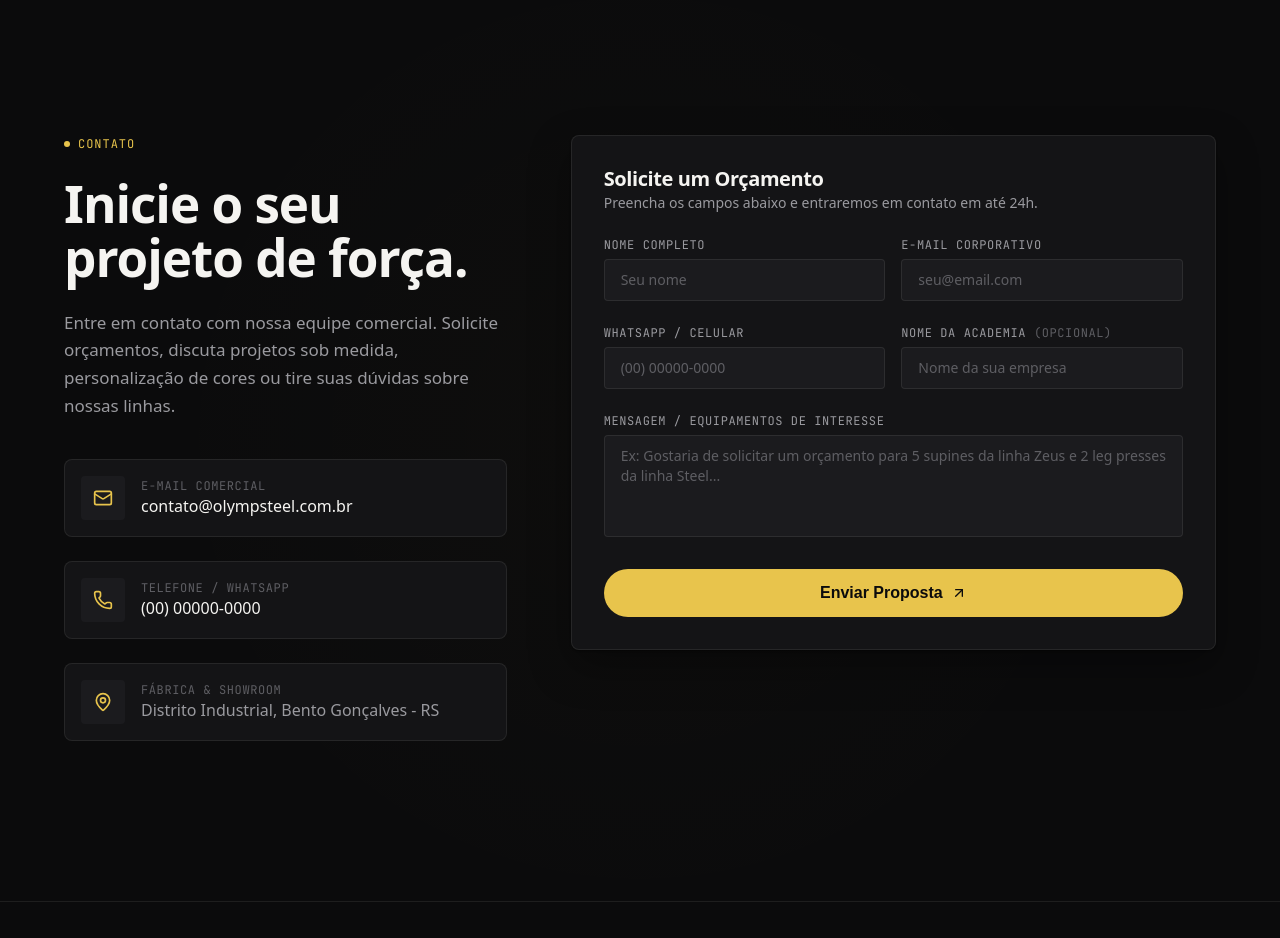
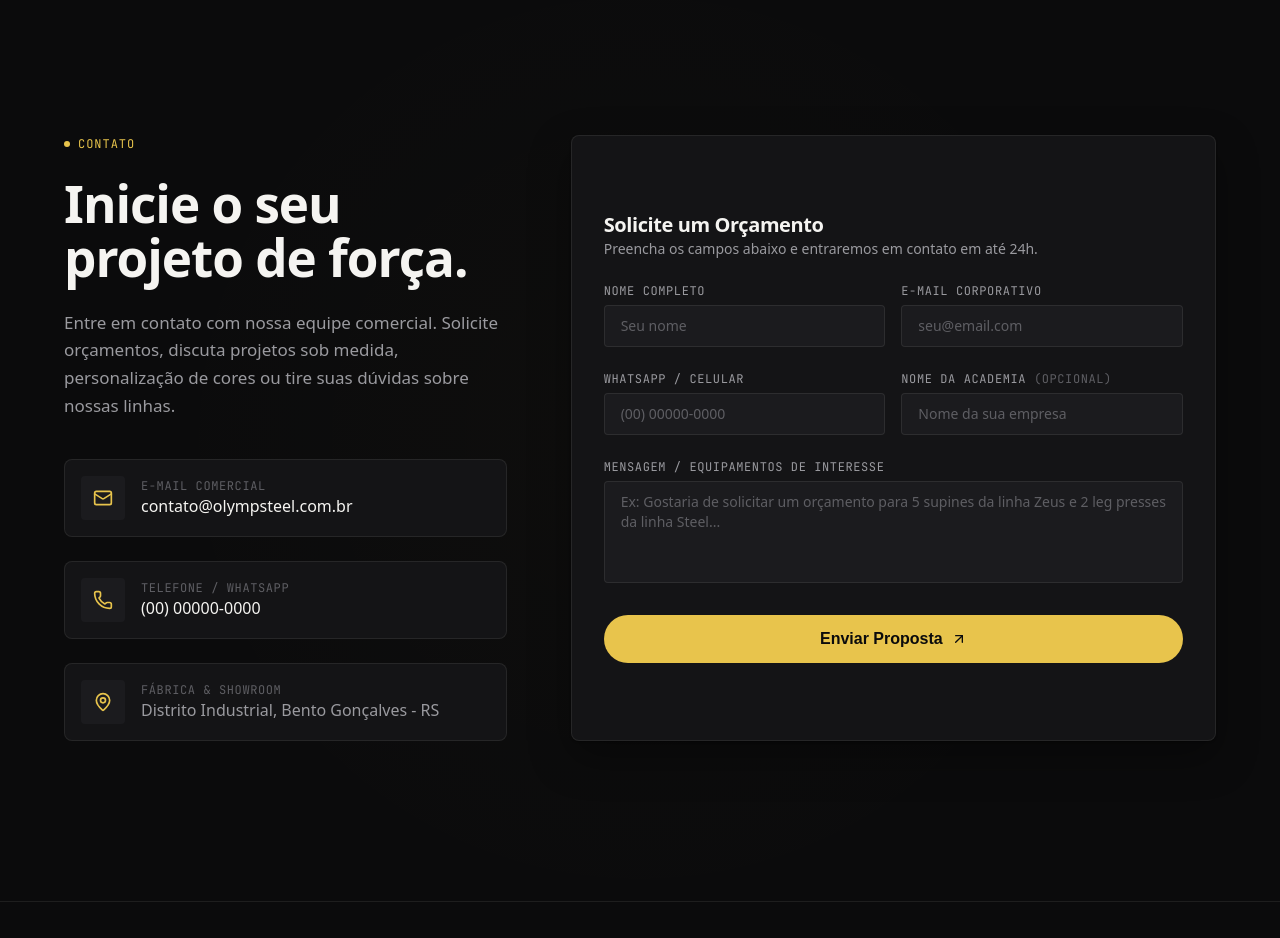
Before and after one commit to Pedrouo/lp-olypmo, a Next.js app: page / in a window 1280 px wide. Shown: the part 6000-6938 px from the top of the page. Built offline with nearby package versions, Linux system fonts and the light colour scheme; a web font is replaced by a local one.

Commit message:
style: alinha altura do formulario com coluna de contatos no desktop

```diff
--- a/components/sections/Contact.tsx
+++ b/components/sections/Contact.tsx
@@ -41,7 +41,7 @@ export function Contact() {
         <div className="absolute top-1/2 left-1/2 -translate-x-1/2 -translate-y-1/2 w-[80vw] h-[80vw] bg-[radial-gradient(circle,rgba(232,196,76,0.015)_0%,transparent_70%)]" />
       </div>
 
-      <div className="container-site relative z-10 grid grid-cols-1 lg:grid-cols-12 gap-[var(--space-12)] lg:gap-[var(--space-16)] items-start">
+      <div className="container-site relative z-10 grid grid-cols-1 lg:grid-cols-12 gap-[var(--space-12)] lg:gap-[var(--space-16)] lg:items-stretch items-start">
         {/* Left Column: Contact info */}
         <ScrollReveal className="lg:col-span-5 flex flex-col gap-[var(--space-6)]">
           <span className="section-label">Contato</span>
@@ -107,8 +107,8 @@ export function Contact() {
         </ScrollReveal>
 
         {/* Right Column: Form */}
-        <ScrollReveal className="lg:col-span-7" delay={0.15}>
-          <div className="w-full bg-[var(--color-bg-elev)] border border-[var(--color-line)] rounded-[var(--radius-md)] shadow-[var(--shadow-card)] p-8 relative overflow-hidden min-h-[500px] flex flex-col justify-center">
+        <ScrollReveal className="lg:col-span-7 lg:h-full" delay={0.15}>
+          <div className="w-full lg:h-full bg-[var(--color-bg-elev)] border border-[var(--color-line)] rounded-[var(--radius-md)] shadow-[var(--shadow-card)] p-8 relative overflow-hidden min-h-[500px] flex flex-col justify-center">
             <AnimatePresence mode="wait">
               {!submitted ? (
                 <motion.form
```
